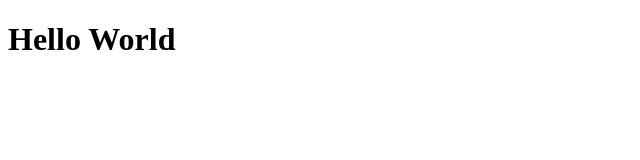
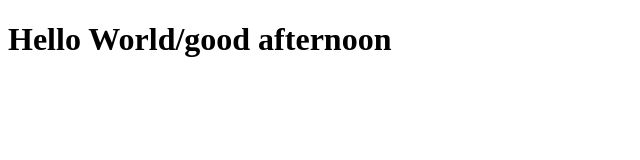
Before and after one commit to shraddha1114/Practice, a plain HTML site: page index.html in a window 1280 px wide. Shown: the whole page, without its empty margins (0-640 px from the left). Drawn offline with Linux system fonts and the light colour scheme.

Commit message:
Update index.html

```diff
--- a/index.html
+++ b/index.html
@@ -5,6 +5,6 @@
   <title>Document</title>
 </head>
 <body>
-  <h1>Hello World</h1>
+  <h1>Hello World/good afternoon</h1>
 </body>
 </html>
```
